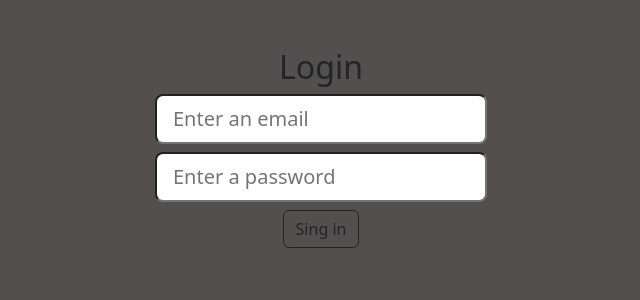
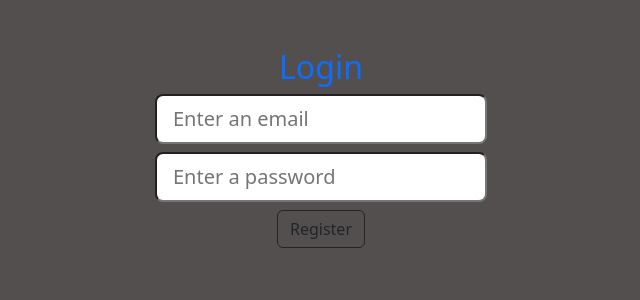
Before and after one commit to freeluckperson/auth-mern, a React (Vite) app in the folder client/: page /login in a window 1280 px wide. Shown: the top 300 px of the page, without its empty margins (319-959 px from the left). Built offline with nearby package versions, Linux system fonts and the light colour scheme.

Commit message:
3 de feb 2024

```diff
--- a/client/src/components/auth/Login.jsx
+++ b/client/src/components/auth/Login.jsx
@@ -1,36 +1,51 @@
 import { useForm } from "react-hook-form";
-import { loginRequest } from "../../api/auth";
+import { useAuth } from "../../context/AuthContext";
 
 const Login = () => {
-  const { register, handleSubmit } = useForm();
+  const {
+    register,
+    handleSubmit,
+    formState: { errors },
+  } = useForm();
+
+  const { signin, loginErr } = useAuth();
+  console.log(loginErr);
 
   const onSubmit = handleSubmit(async (value) => {
-    const res = await loginRequest(value);
-    console.log(res);
+    const response = await signin(value);
+    console.log(response);
   });
 
   return (
     <div className="container-fluid text-center ">
-      <form onSubmit={onSubmit} className="">
-        <h2 className="mt-5">Login</h2>
+      <form onSubmit={onSubmit}>
+        <h2 className="mt-5 text-primary ">Login</h2>
         <div className="mb-2">
           <input
-            className="form-control-lg bg-white"
+            className="form-control-lg bg-white "
             type="email"
+            {...register("email", { required: true })}
             placeholder="Enter an email"
-            {...register("email", { required: true })}
           />
+          {errors.email && (
+            <p className="text-decoration-underline">Email is required</p>
+          )}
         </div>
-        <div className="mb-2">
+
+        <div>
           <input
-            className="form-control-lg bg-white"
+            className="form-control-lg bg-white "
             type="password"
+            {...register("password", { required: true })}
             placeholder="Enter a password"
-            {...register("password", { required: true })}
           />
+          {errors.password && (
+            <p className="text-decoration-underline">Password is required</p>
+          )}
         </div>
-        <button className="btn btn-outline-dark " type="submit">
-          Sing in
+
+        <button type="submit" className="btn btn-outline-dark mt-2">
+          Register
         </button>
       </form>
     </div>
--- a/client/src/context/AuthContext.jsx
+++ b/client/src/context/AuthContext.jsx
@@ -1,7 +1,7 @@
 //Usamos context para almacenar el usuario en un estado
 
 import { createContext, useContext, useState } from "react";
-import { registerRequest } from "../api/auth";
+import { loginRequest, registerRequest } from "../api/auth";
 
 export const AuthContext = createContext();
 
@@ -15,6 +15,7 @@ export const AuthProvider = ({ children }) => {
   const [user, setuser] = useState(null);
   const [isAuthenticated, setIsAuthenticated] = useState(false);
   const [registerErr, setRegisterErr] = useState(null);
+  const [loginErr, setLoginErr] = useState(null);
 
   const signup = async (user) => {
     try {
@@ -26,13 +27,24 @@ export const AuthProvider = ({ children }) => {
     }
   };
 
+  const signin = async (user) => {
+    try {
+      const res = await loginRequest(user);
+      console.log(res);
+    } catch (error) {
+      setLoginErr([error.response.data]);
+    }
+  };
+
   return (
     <AuthContext.Provider
       value={{
         signup,
+        signin,
         user,
         isAuthenticated,
         registerErr,
+        loginErr,
       }}
     >
       {children}
```
Also changed, not shown: client/src/api/auth.js (line endings or trailing spaces), 1 other file (tests, documents, lock files or other folders).
